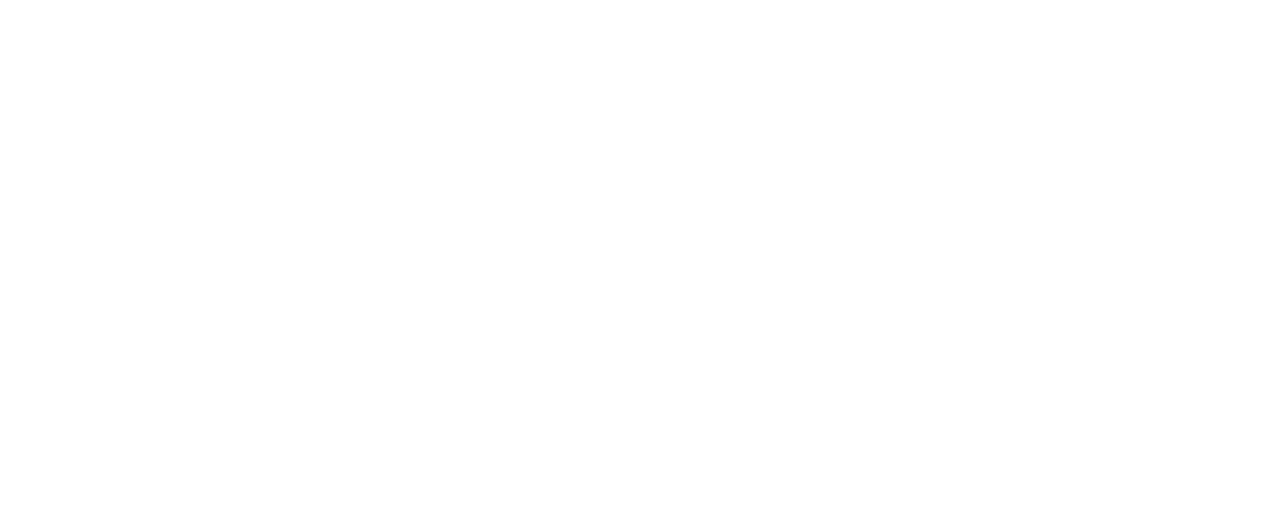
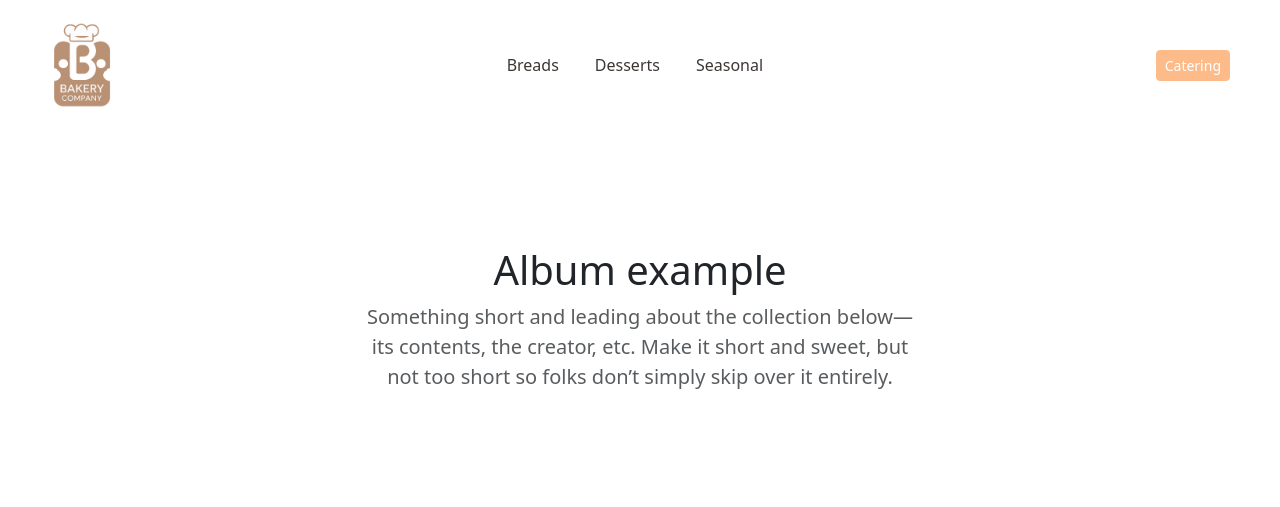
Before and after one commit to JediWebDev/Bakery-Website, a plain HTML site: page breads.html in a window 1280 px wide. Drawn offline with nearby package versions, Linux system fonts and the light colour scheme.

Commit message:
Updated breads.html
Updated styling for products page nav

```diff
--- a/breads.html
+++ b/breads.html
@@ -11,8 +11,50 @@
 </head>
 
 <body>
+    <header>
+        <section class="products-nav d-flex align-items-center">
+            <nav class="navbar navbar-expand-sm d-flex align-items-center" aria-label="navbar">
+              <div class="container-fluid d-flex align-items-center">
+                <a class="navbar-brand me-auto" href="C:\Users\andre\Desktop\Bakery-Website\index.html">
+                  <img class="logo" src="images/logo.png" alt="Bakery Logo">
+                </a>
+                <button class="navbar-toggler collapsed ms-auto" type="button" data-bs-toggle="collapse"
+                  data-bs-target="#navbarsExample03" aria-controls="navbar" aria-expanded="false"
+                  aria-label="Toggle navigation">
+                  <span class="navbar-toggler-icon"></span>
+                </button>
 
+                <div class="navbar-collapse collapse me-auto" id="navbarsExample03">
+                  <ul class="navbar-nav me-2 mb-sm-0">
+                    <li class="nav-item">
+                      <a class="nav-link" href="C:\Users\andre\Desktop\Bakery-Website\breads.html">Breads</a>
+                    </li>
+                    <li class="nav-item">
+                      <a class="nav-link" href="#">Desserts</a>
+                    </li>
+                    <li class="nav-item">
+                      <a class="nav-link" href="#">Seasonal</a>
+                    </li>
+                  </ul>
+                  <ul class="navbar-nav me-2 mb-2 mb-sm-0">
+                    <li class="nav-item">
+                      <a href="#" class="btn btn-secondary btn-sm">Catering</a>
+                    </li>
+                  </ul>
+                </div>
+              </div>
+            </nav>
+            </section>
+    </header>
     <main>
+        <section class="products-main d-flex py-5 text-center container mt-5">
+            <div class="row py-lg-5">
+              <div class="col-lg-6 col-md-8 mx-auto">
+                <h1 class="fw-light">Album example</h1>
+                <p class="lead text-body-secondary">Something short and leading about the collection below—its contents, the creator, etc. Make it short and sweet, but not too short so folks don’t simply skip over it entirely.</p>
+              </div>
+            </div>
+          </section>
     </main>
     <footer>
 
--- a/styles.css
+++ b/styles.css
@@ -1,3 +1,4 @@
+/* Global */
 * {
   margin: 0;
   padding: 0;
@@ -12,10 +13,10 @@
   --color-text: #3c3734;
 }
 
+/* home page */
 .hero .logo {
   height: 100px;
 }
-
 .navbar {
   position: absolute;
   top: 0;
@@ -27,7 +28,6 @@
 .navbar.bg-dark {
   background-color: transparent !important;
 }
-
 .nav-item .nav-link {
   color: white !important;
 }
@@ -43,7 +43,6 @@
   border-color: var(--color-secondary) !important;
   color: white !important;
 }
-
 .nav-item .nav-link:hover {
   color: var(--color-secondary) !important;
 }
@@ -111,6 +110,27 @@ nav .navbar-toggler-icon {
   color: white !important;
 }
 
+/* Products */
+nav .logo {
+  height: 100px;
+}
+.products-nav .nav-item .nav-link {
+  color: var(--color-text) !important;
+}
+.products-nav .nav-item .nav-link:hover {
+  color: var(--color-secondary) !important;
+}
+.products-nav .nav-item .btn-secondary:hover {
+  background-color: transparent !important;
+  border-color: var(--color-secondary) !important;
+  color: var(--color-text) !important;
+}
+.products-main {
+  margin-top: 150px !important;
+}
+
+
+/* footer */
 footer .logo {
   height: 40px;
 }
```
Also changed, not shown: index.html (+1 -1 lines).
